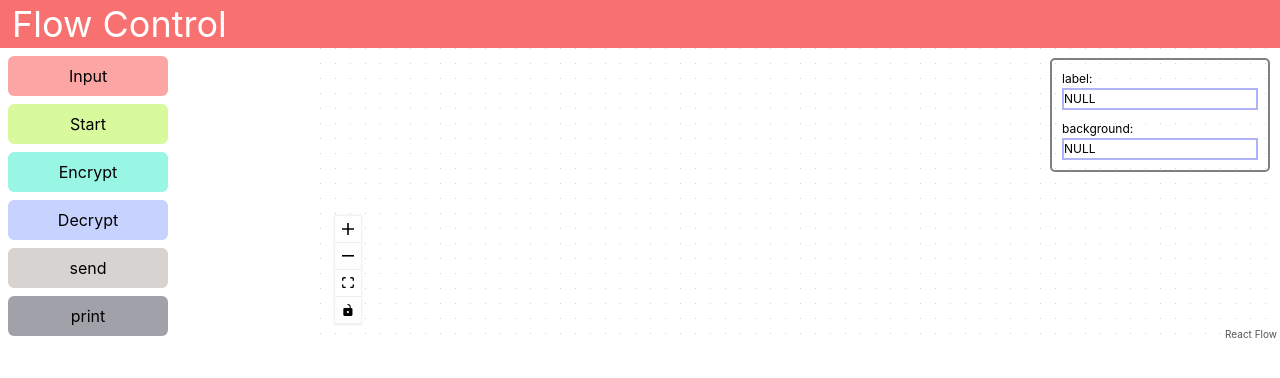
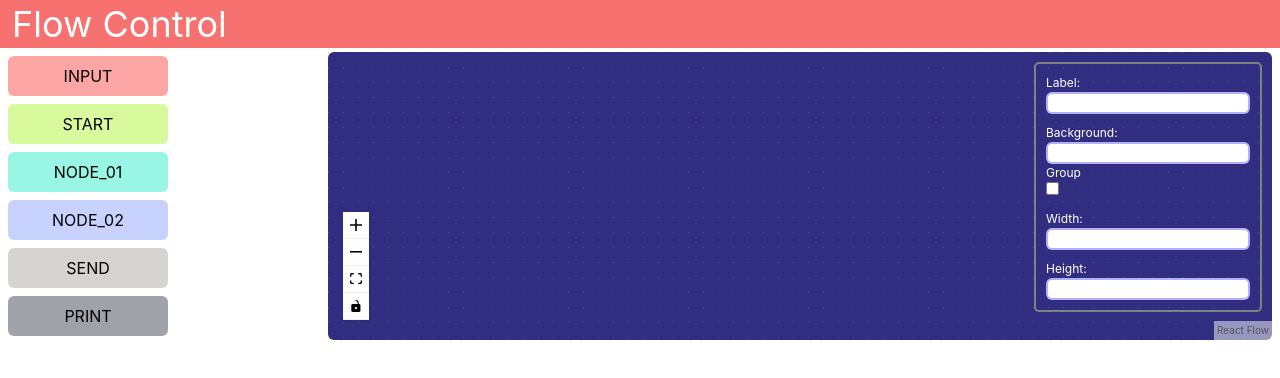
Before and after one commit to Su1eym4n/flow-chart-editor, a React (Create React App) app: page / in a window 1280 px wide. Shown: the top 378 px of the page. Built offline with nearby package versions, Linux system fonts and the light colour scheme.

Commit message:
custom node added, resize func added but not working

```diff
--- a/package.json
+++ b/package.json
@@ -12,6 +12,7 @@
     "react": "^18.1.0",
     "react-dom": "^18.1.0",
     "react-flow-renderer": "^10.2.2",
+    "react-icons": "^4.3.1",
     "react-scripts": "5.0.1",
     "web-vitals": "^2.1.4"
   },
--- /dev/null
+++ b/src/components/CustomOutputNode.jsx
@@ -0,0 +1,60 @@
+import { useCallback, useState } from 'react';
+import { Handle, Position } from 'react-flow-renderer';
+import { GrFormAdd } from 'react-icons/gr';
+const handleStyle = { left: 10 };
+
+const initialPorts = [
+    { type: 'target', id: 'a' }
+]
+const CustomOutputNode = ({ data }) => {
+    const [ports, setPorts] = useState(initialPorts)
+    const [arr, setArr] = useState(['a'])
+    const [counter, setCounter] = useState(1)
+
+    // const addTodo = useCallback(() => {
+    //     setArr((t) => [...t, "New Todo"]);
+
+    // }, [arr]);
+
+    const addPort = useCallback(() => {
+        if (counter === 1) {
+            setPorts((t) => [...t, { type: 'target', id: 'b' }]);
+            setCounter(2)
+        } else if (counter === 2) {
+            setPorts((t) => [...t, { type: 'target', id: 'c' }]);
+            setCounter(3)
+        }
+
+
+    }, [ports]);
+    console.log(ports)
+    // const addPort = () => {
+    //     console.log('adding')
+    //     if (ports === 1) {
+    //         setPorts([...ports, { type: 'target', style: { left: 10 }}]);
+    //         console.log
+    //     }else if(ports === 2){
+    //         setPorts((t) => [...t, { type: 'target', style: { right: 10 } }]);
+    //     }
+    //     console.log(ports)
+    // };
+
+    return (
+        <div>
+            {ports.map((port, key) => (
+                <Handle key={key} type={port.type} id={port.id} position={counter === 1 ? Position.top : Position.left} style={port.style} />
+            ))}
+
+
+            <div className='border-2 border-black rounded-md grid grid-cols-2 py-2'>
+                <div className='px-1 t'><label htmlFor="text">{data.label}</label></div>
+                <div className='grid grid-cols-2'>
+                    <div>{counter}/3</div>
+                    <div className='py-1 text-blue-700' onClick={addPort}><GrFormAdd /></div>
+                </div>
+
+            </div>
+        </div>
+    );
+}
+export default CustomOutputNode
--- a/src/components/Flow.jsx
+++ b/src/components/Flow.jsx
@@ -1,4 +1,4 @@
-import React, { useState, useRef, useCallback, useEffect } from 'react';
+import React, { useState, useRef, useCallback, useEffect, useMemo } from 'react';
 import ReactFlow, {
     ReactFlowProvider,
     addEdge,
@@ -12,7 +12,7 @@ import ReactFlow, {
 } from 'react-flow-renderer';
 
 import Sidebar from './Sidebar';
-import Info from './Info';
+import CustomOutputNode from './CustomOutputNode';
 import './updatenode.css'
 import '../index.css';
 
@@ -38,22 +38,26 @@ const Flow = () => {
     const [nodes, setNodes] = useNodesState(initialNodes);
     const [edges, setEdges] = useEdgesState([]);
     const [reactFlowInstance, setReactFlowInstance] = useState(null);
-
     const [nodeName, setNodeName] = useState('NULL');
     const [nodeBg, setNodeBg] = useState('NULL');
+    const [selected, setSelected] = useState(false)
+    //const nodeTypes = useMemo(() => ({ customOutput: CustomOutputNode }), []);
+    const [sizeX, setSizeX] = useState(0)
+    const [sizeY, setSizeY] = useState(0)
 
-    const onNodesChange = useCallback(
-        (changes) => setNodes((nds) => applyNodeChanges(changes, nds)),
-        [setNodes]
+    const onNodesChange = useCallback((changes) => {
+        setNodes((nds) => applyNodeChanges(changes, nds))
+    }, [setNodes]
     );
-    const onEdgesChange = useCallback(
-        (changes) => setEdges((eds) => applyEdgeChanges(changes, eds)),
-        [setEdges]
+    const onEdgesChange = useCallback((changes) => {
+        setEdges((eds) => applyEdgeChanges(changes, eds))
+    }, [setEdges]
     );
-    const onConnect = useCallback(
-        (params) => setEdges((eds) => addEdge({ ...params, animated: true, style: { stroke: '#E80F3D' } }, eds)),
-        []
-      );
+
+    const onConnect = useCallback((params) => {
+        setEdges((eds) => addEdge({ ...params, animated: true, style: { stroke: '#E80F3D' } }, eds))
+    }, []
+    );
 
     const onDragOver = useCallback((event) => {
         event.preventDefault();
@@ -62,7 +66,7 @@ const Flow = () => {
 
     useEffect(() => {
         setNodes((nds) =>
-            nds.map((node) => {
+            nds.map((node, key) => {
                 if (node.selected === true) {
                     // it's important that you create a new object here
                     // in order to notify react flow about the change
@@ -70,27 +74,32 @@ const Flow = () => {
                         ...node.data,
                         label: nodeName,
                     };
+                    node.style = { ...node.style, backgroundColor: nodeBg};
+                    console.log(sizeX)
+                    console.log(sizeY)
+                    node.style = { ...node.style, width: sizeX, height:sizeY};
                 }
 
                 return node;
             })
         );
-    }, [nodeName, setNodes]);
+    }, [nodeName,nodeBg,sizeX, sizeY, setNodes]);
+
+
 
     useEffect(() => {
         setNodes((nds) =>
-            nds.map((node) => {
+            nds.map((node, key) => {
                 if (node.selected === true) {
-                    // it's important that you create a new object here
-                    // in order to notify react flow about the change
-                    node.style = { ...node.style, backgroundColor: nodeBg };
+                    // when you update a simple type you can just update the value
+                    node.type = 'group';
                 }
 
                 return node;
             })
         );
-    }, [nodeBg, setNodes]);
 
+    }, [selected, setNodes, setEdges]);
     const onDrop = useCallback(
         (event) => {
             event.preventDefault();
@@ -98,7 +107,7 @@ const Flow = () => {
             const reactFlowBounds = reactFlowWrapper.current.getBoundingClientRect();
             const type = event.dataTransfer.getData('application/reactflow');
             const label = event.dataTransfer.getData('application/reactflow/label');
-
+            console.log(type)
             // check if the dropped element is valid
             if (typeof type === 'undefined' || !type) {
                 return;
@@ -115,10 +124,8 @@ const Flow = () => {
                 id: getId(),
                 type,
                 position,
-                data: { label: `${label} node` },
-                style:{backgroundColor:'#FFFFFF'},
-
-
+                data: { label: `${label}` },
+                style: { backgroundColor: '#FFFFFF', width:150, height:40},
             };
 
             setNodes((nds) => nds.concat(newNode));
@@ -131,7 +138,7 @@ const Flow = () => {
             <div className='grid grid-cols-4 '>
                 <ReactFlowProvider>
                     <Sidebar />
-                    <div className="col-span-3" ref={reactFlowWrapper}>
+                    <div className="col-span-3 bg-indigo-900 rounded-md my-1 mx-2" ref={reactFlowWrapper}>
                         <ReactFlow
                             nodes={nodes}
                             edges={edges}
@@ -141,26 +148,54 @@ const Flow = () => {
                             onInit={setReactFlowInstance}
                             onDrop={onDrop}
                             onDragOver={onDragOver}
-                            onNodeClick={(event , node)=>{
+                            onNodeDragStart={(event, node)=>{
                                 event.preventDefault()
                                 setNodeBg(node.style.backgroundColor)
                                 setNodeName(node.data.label)
+                                setSizeX(node.style.width)
+                                setSizeY(node.style.height)
+                            }}
+                            // nodeTypes={nodeTypes}
+                            onNodeClick={(event, node) => {
+                                event.preventDefault()
+                                setNodeBg(node.style.backgroundColor)
+                                setNodeName(node.data.label)
+                                setSizeX(node.style.width)
+                                setSizeY(node.style.height)
+                                if (node.type === 'group') {
+
+                                }
                                 console.log(node.type)
                                 console.log(node.data.label)
                                 console.log(node.style.backgroundColor)
+                                console.log('x '+node.style.width)
+                                console.log('y '+node.style.height)
                             }}
                             style={graphStyles}
                         >
 
                             <div className="updatenode__controls">
-                                <label>label:</label>
-                                <input className='border-2 border-indigo-500/50' value={nodeName} onChange={(evt) => setNodeName(evt.target.value)} />
-                                <label className="updatenode__bglabel">background:</label>
-                                <input className='border-2 border-indigo-500/50' value={nodeBg} onChange={(evt) => setNodeBg(evt.target.value)} />
+                                <label>Label:</label>
+                                <input className='border-2 border-indigo-500/50 rounded-md px-1' value={nodeName} onChange={(evt) => setNodeName(evt.target.value)} />
+                                <label className="updatenode__bglabel">Background:</label>
+                                <input className='border-2 border-indigo-500/50 rounded-md px-1' value={nodeBg} onChange={(evt) => setNodeBg(evt.target.value)} />
+                                <div className="updatenode__checkboxwrapper">
+                                    <label>Group</label>
+                                    <input
+                                        type="checkbox"
+                                        checked={selected}
+                                        onChange={(evt) => setSelected(evt.target.checked)}
+                                    />
+                                </div>
+                                <label className="updatenode__bglabel">Width:</label>
+                                <input className='border-2 border-indigo-500/50 rounded-md px-1' value={sizeX} onChange={(evt) => setSizeX(evt.target.value)} />
+                                <label className="updatenode__bglabel">Height:</label>
+                                <input className='border-2 border-indigo-500/50 rounded-md px-1' value={sizeY} onChange={(evt) => setSizeY(evt.target.value)} />
+
                             </div>
 
                             <Controls />
-                            <Background/>
+                            <Background color='#03C875' />
                         </ReactFlow>
                     </div>
                 </ReactFlowProvider>
--- a/src/components/Sidebar.jsx
+++ b/src/components/Sidebar.jsx
@@ -7,12 +7,13 @@ const Sidebar = () => {
         event.dataTransfer.effectAllowed = 'move';
     };
     const objects = [
-        { style: 'bg-red-300 w-40 my-2 py-2 mx-2 rounded-md', type: 'input', text: 'Input' },
-        { style: 'bg-lime-200 w-40 my-2 py-2 mx-2 rounded-md', type: 'input', text: 'Start' },
-        { style: 'bg-teal-200 w-40 my-2 py-2 mx-2 rounded-md', type: 'default', text: 'Encrypt' },
-        { style: 'bg-indigo-200 w-40 my-2 py-2 mx-2 rounded-md', type: 'default', text: 'Decrypt' },
-        { style: 'bg-stone-300 w-40 my-2 py-2 mx-2 rounded-md', type: 'output', text: 'send' },
-        { style: 'bg-zinc-400 w-40 my-2 py-2 mx-2 rounded-md', type: 'output', text: 'print' },
+        { style: 'bg-red-300 w-40 my-2 py-2 mx-2 rounded-md', type: 'input', text: 'INPUT' },
+        { style: 'bg-lime-200 w-40 my-2 py-2 mx-2 rounded-md', type: 'input', text: 'START' },
+        { style: 'bg-teal-200 w-40 my-2 py-2 mx-2 rounded-md', type: 'default', text: 'NODE_01' },
+        { style: 'bg-indigo-200 w-40 my-2 py-2 mx-2 rounded-md', type: 'default', text: 'NODE_02' },
+        { style: 'bg-stone-300 w-40 my-2 py-2 mx-2 rounded-md', type: 'output', text: 'SEND' },
+        { style: 'bg-zinc-400 w-40 my-2 py-2 mx-2 rounded-md', type: 'output', text: 'PRINT' },
+        //{ style: 'bg-blue-400 w-40 my-2 py-2 mx-2 rounded-md', type: 'customOutput', text: 'CUSTOM' },
     ]
 
     return (
--- a/src/components/updatenode.css
+++ b/src/components/updatenode.css
@@ -6,7 +6,8 @@
     font-size: 12px;
     border: 2px solid gray ;
     border-radius: 5px;
-    padding: 10px
+    padding: 10px;
+    color: white;
 
 
 
```
Also changed, not shown: src/components/CustomInputNode.jsx (added), src/components/customFunctionNode.jsx (added), src/note.txt (added), 1 other file (tests, documents, lock files or other folders).
